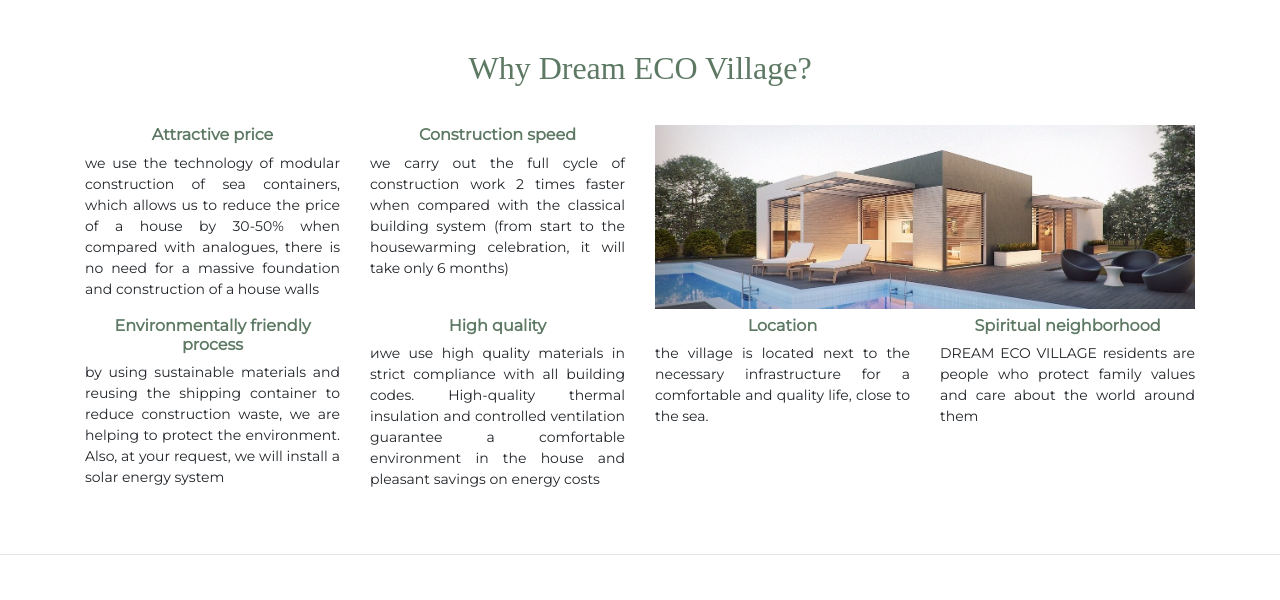
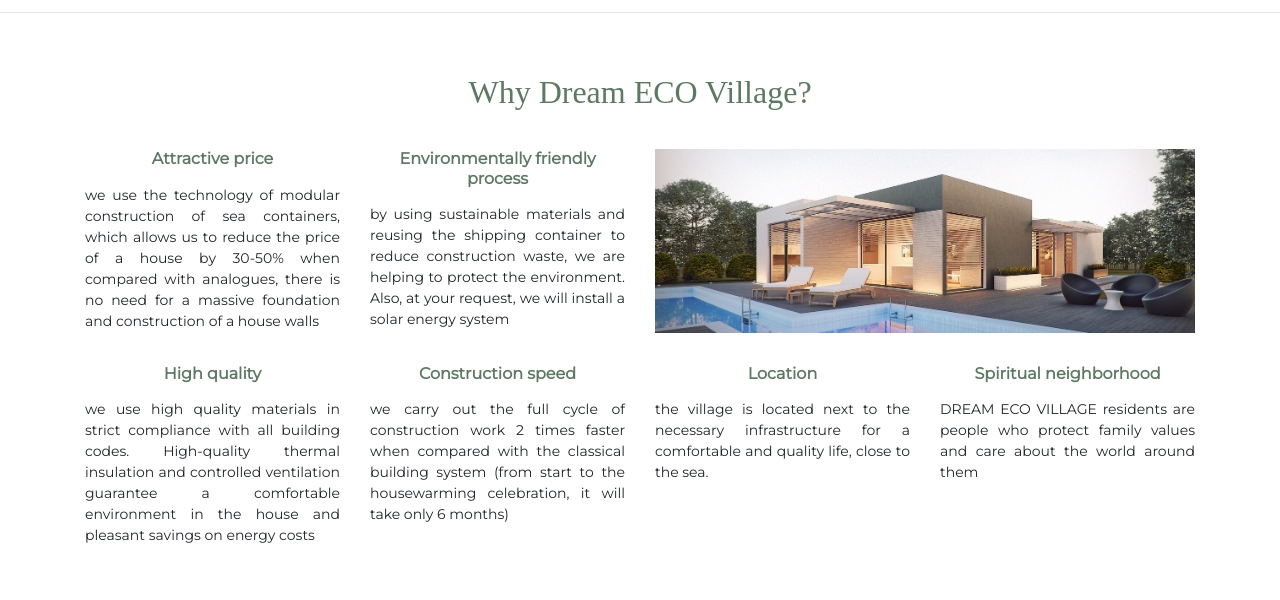
Before and after one commit to averoli/dream-eco-village, a plain HTML site: page indexEng.html in a window 1280 px wide. Shown: the part 780-1380 px from the top of the page. Drawn offline with nearby package versions, Linux system fonts and the light colour scheme; grey boxes are pictures that could not be loaded.

Commit message:
Editing Eng version

```diff
--- a/css/style.css
+++ b/css/style.css
@@ -142,7 +142,7 @@ p {
 #advantage{
     display: flex;
     flex-wrap: wrap;
-    height: 25vh;
+    /*height: 25vh;*/
     width: 100%;
     text-align: center;
     justify-content: space-around;
--- a/indexEng.html
+++ b/indexEng.html
@@ -136,15 +136,16 @@
         <h2 class="section-title">Why Dream ECO Village?</h2>
         <div class="row">
             <div class="col-lg-3">
-                <h6>Attractive price</h6>
+                <h6 class="mb-3">Attractive price</h6>
                 <p>we use the technology of modular construction of sea containers,
                     which allows us to reduce the price of a house by 30-50% when compared with analogues,
                     there is no need for a massive foundation and construction of a house walls</p>
             </div>
             <div class="col-lg-3">
-                <h6>Construction speed</h6>
-                <p>we carry out the full cycle of construction work 2 times faster when compared with the classical
-                    building system (from start to the housewarming celebration, it will take only 6 months)</p>
+                <h6 class="mb-3">Environmentally friendly process</h6>
+                <p>by using sustainable materials and reusing the shipping container to reduce construction waste,
+                    we are helping to protect the environment. Also, at your request,
+                    we will install a solar energy system</p>
             </div>
 
             <div class="col-lg-6 w-100">
@@ -153,24 +154,23 @@
         </div>
         <div class="row">
             <div class="col-lg-3">
-                <h6 class="text-center font-weight-bolder">Environmentally friendly process</h6>
-                <p>by using sustainable materials and reusing the shipping container to reduce construction waste,
-                    we are helping to protect the environment. Also, at your request,
-                    we will install a solar energy system</p>
-            </div>
-            <div class="col-lg-3">
-                <h6>High quality</h6>
-                <p>иwe use high quality materials in strict compliance with all building codes.
+                <h6 class="text-center my-3"">High quality</h6>
+                <p>we use high quality materials in strict compliance with all building codes.
                     High-quality thermal insulation and controlled ventilation guarantee a comfortable environment
                     in the house and pleasant savings on energy costs</p>
             </div>
             <div class="col-lg-3">
-                <h6>Location</h6>
+                <h6 class="my-3">Construction speed</h6>
+                <p>we carry out the full cycle of construction work 2 times faster when compared with the classical
+                    building system (from start to the housewarming celebration, it will take only 6 months)</p>
+            </div>
+            <div class="col-lg-3">
+                <h6 class="my-3">Location</h6>
                 <p>the village is located next to the necessary infrastructure for a comfortable and quality life,
                     close to the sea.</p>
             </div>
             <div class="col-lg-3">
-                <h6>Spiritual neighborhood</h6>
+                <h6 class="my-3">Spiritual neighborhood</h6>
                 <p>DREAM ECO VILLAGE residents are people who protect family values
                     and care about the world around them</p>
             </div>
```
